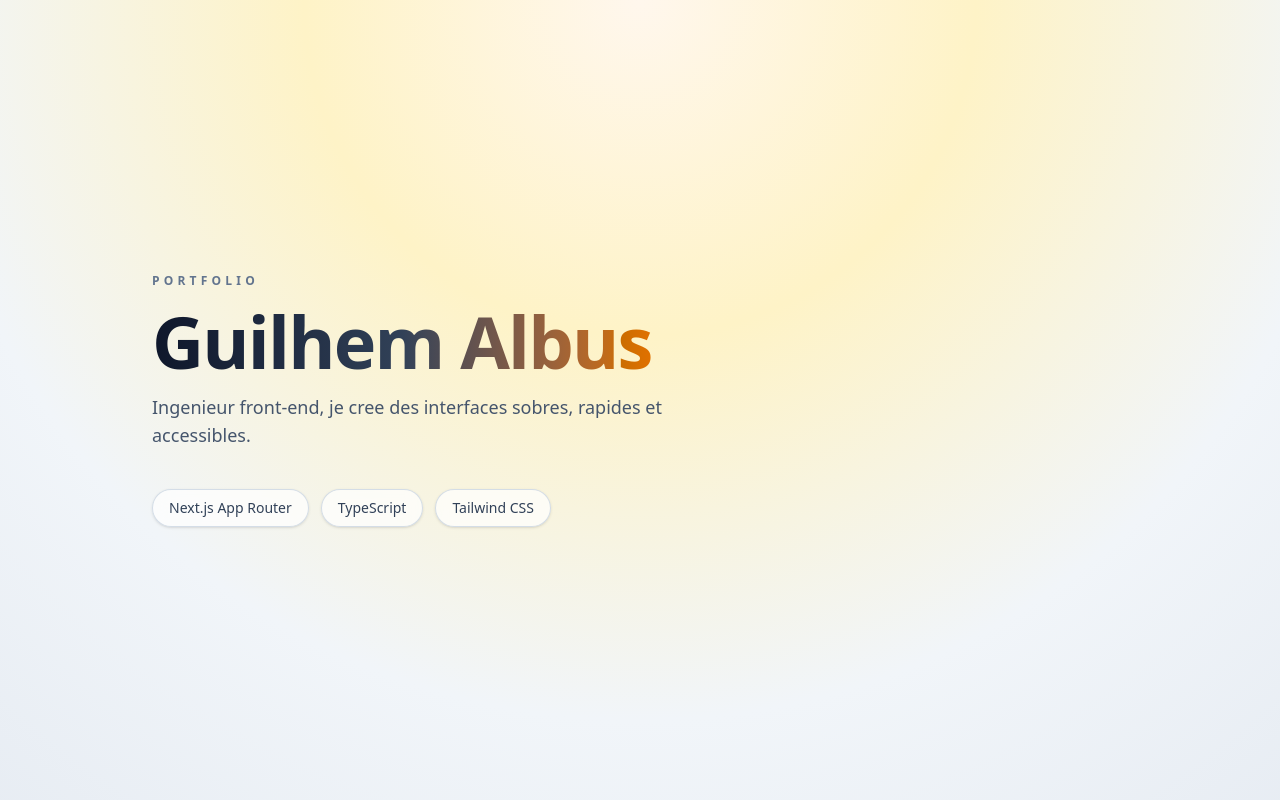
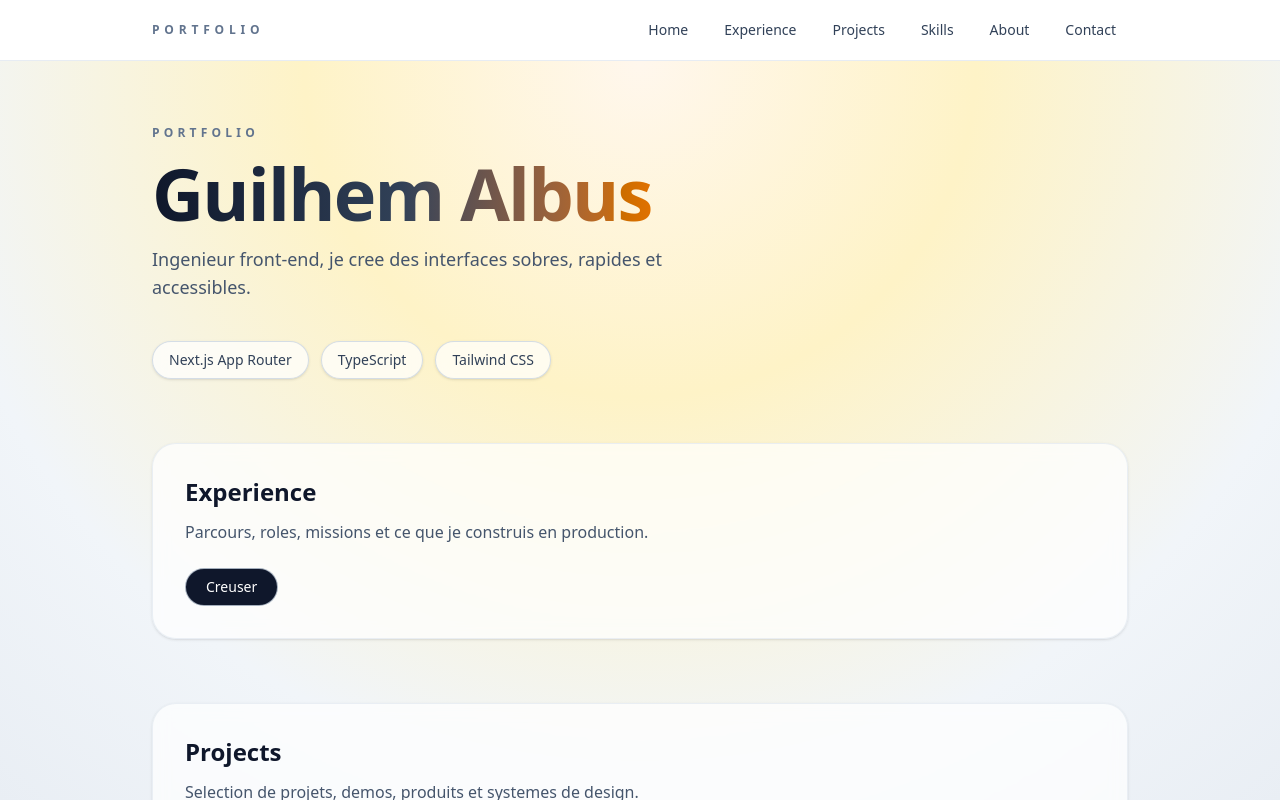
Before and after one commit to GuilhemAl/portfolio2k26, a Next.js app: page / in a window 1280 px wide. Shown: the top 800 px of the page. Built offline with nearby package versions, Linux system fonts and the light colour scheme.

Commit message:
feat: layout navbar + one-page sections + deep pages placeholders

```diff
--- /dev/null
+++ b/app/about/page.tsx
@@ -0,0 +1,10 @@
+export default function AboutPage() {
+  return (
+    <main className="min-h-screen bg-slate-50">
+      <div className="mx-auto max-w-5xl px-6 py-20">
+        <h1 className="text-4xl font-semibold text-slate-900">About</h1>
+        <p className="mt-4 text-slate-600">Page a remplir.</p>
+      </div>
+    </main>
+  );
+}
--- /dev/null
+++ b/app/contact/page.tsx
@@ -0,0 +1,10 @@
+export default function ContactPage() {
+  return (
+    <main className="min-h-screen bg-slate-50">
+      <div className="mx-auto max-w-5xl px-6 py-20">
+        <h1 className="text-4xl font-semibold text-slate-900">Contact</h1>
+        <p className="mt-4 text-slate-600">Page a remplir.</p>
+      </div>
+    </main>
+  );
+}
--- /dev/null
+++ b/app/experience/page.tsx
@@ -0,0 +1,10 @@
+export default function ExperiencePage() {
+  return (
+    <main className="min-h-screen bg-slate-50">
+      <div className="mx-auto max-w-5xl px-6 py-20">
+        <h1 className="text-4xl font-semibold text-slate-900">Experience</h1>
+        <p className="mt-4 text-slate-600">Page a remplir.</p>
+      </div>
+    </main>
+  );
+}
--- a/app/globals.css
+++ b/app/globals.css
@@ -24,3 +24,7 @@ body {
   color: var(--foreground);
   font-family: var(--font-sans);
 }
+
+html {
+  scroll-behavior: smooth;
+}
--- a/app/layout.tsx
+++ b/app/layout.tsx
@@ -2,6 +2,7 @@ import type { Metadata } from "next";
 import { JetBrains_Mono, Space_Grotesk } from "next/font/google";
 import "./globals.css";
 import { site } from "@/lib/site";
+import { Navbar } from "@/components/Navbar";
 
 const spaceGrotesk = Space_Grotesk({
   variable: "--font-space-grotesk",
@@ -28,6 +29,7 @@ export default function RootLayout({
       <body
         className={`${spaceGrotesk.variable} ${jetBrainsMono.variable} antialiased`}
       >
+        <Navbar />
         {children}
       </body>
     </html>
--- a/app/page.tsx
+++ b/app/page.tsx
@@ -1,10 +1,47 @@
+import Link from "next/link";
 import { BrandTitle } from "@/components/BrandTitle";
 import { site } from "@/lib/site";
+
+const sections = [
+  {
+    id: "experience",
+    title: "Experience",
+    description:
+      "Parcours, roles, missions et ce que je construis en production.",
+    href: "/experience",
+  },
+  {
+    id: "projects",
+    title: "Projects",
+    description:
+      "Selection de projets, demos, produits et systemes de design.",
+    href: "/projects",
+  },
+  {
+    id: "skills",
+    title: "Skills",
+    description: "Stack front-end, outils, pratiques et methodes de delivery.",
+    href: "/skills",
+  },
+  {
+    id: "about",
+    title: "About",
+    description: "Vision, valeurs, facon de travailler et inspirations.",
+    href: "/about",
+  },
+  {
+    id: "contact",
+    title: "Contact",
+    description: "Discutons d'une mission ou d'un projet a construire.",
+    href: "/contact",
+  },
+];
 
 export default function Home() {
   return (
     <main className="min-h-screen bg-[radial-gradient(1200px_circle_at_top,_#fff7ed_0,_#fef3c7_28%,_#f1f5f9_60%,_#e2e8f0_100%)]">
-      <div className="mx-auto flex min-h-screen max-w-5xl flex-col justify-center px-6 py-16">
+      <div className="mx-auto flex max-w-5xl flex-col gap-16 px-6 py-16">
+        <section id="top" className="scroll-mt-28">
           <p className="text-xs font-semibold uppercase tracking-[0.35em] text-slate-500">
             Portfolio
           </p>
@@ -24,6 +61,28 @@ export default function Home() {
               Tailwind CSS
             </span>
           </div>
+        </section>
+
+        {sections.map((section) => (
+          <section
+            key={section.id}
+            id={section.id}
+            className="scroll-mt-28 rounded-3xl border border-slate-200/70 bg-white/70 p-8 shadow-sm backdrop-blur"
+          >
+            <h2 className="text-2xl font-semibold text-slate-900">
+              {section.title}
+            </h2>
+            <p className="mt-3 max-w-2xl text-slate-600">
+              {section.description}
+            </p>
+            <Link
+              href={section.href}
+              className="mt-6 inline-flex items-center rounded-full border border-slate-300/80 bg-slate-900 px-5 py-2 text-sm font-medium text-white transition hover:bg-slate-800"
+            >
+              Creuser
+            </Link>
+          </section>
+        ))}
       </div>
     </main>
   );
--- /dev/null
+++ b/app/projects/page.tsx
@@ -0,0 +1,10 @@
+export default function ProjectsPage() {
+  return (
+    <main className="min-h-screen bg-slate-50">
+      <div className="mx-auto max-w-5xl px-6 py-20">
+        <h1 className="text-4xl font-semibold text-slate-900">Projects</h1>
+        <p className="mt-4 text-slate-600">Page a remplir.</p>
+      </div>
+    </main>
+  );
+}
--- /dev/null
+++ b/app/skills/page.tsx
@@ -0,0 +1,10 @@
+export default function SkillsPage() {
+  return (
+    <main className="min-h-screen bg-slate-50">
+      <div className="mx-auto max-w-5xl px-6 py-20">
+        <h1 className="text-4xl font-semibold text-slate-900">Skills</h1>
+        <p className="mt-4 text-slate-600">Page a remplir.</p>
+      </div>
+    </main>
+  );
+}
--- /dev/null
+++ b/components/Navbar.tsx
@@ -0,0 +1,33 @@
+import Link from "next/link";
+
+const navItems = [
+  { label: "Home", href: "/#top" },
+  { label: "Experience", href: "/#experience" },
+  { label: "Projects", href: "/#projects" },
+  { label: "Skills", href: "/#skills" },
+  { label: "About", href: "/#about" },
+  { label: "Contact", href: "/#contact" },
+];
+
+export function Navbar() {
+  return (
+    <header className="sticky top-0 z-50 border-b border-slate-200/80 bg-white/80 backdrop-blur">
+      <nav className="mx-auto flex max-w-5xl flex-wrap items-center justify-between gap-4 px-6 py-4">
+        <span className="text-xs font-semibold uppercase tracking-[0.4em] text-slate-500">
+          Portfolio
+        </span>
+        <div className="flex flex-wrap items-center gap-3 text-sm text-slate-700">
+          {navItems.map((item) => (
+            <Link
+              key={item.href}
+              href={item.href}
+              className="rounded-full px-3 py-1 transition hover:bg-slate-100"
+            >
+              {item.label}
+            </Link>
+          ))}
+        </div>
+      </nav>
+    </header>
+  );
+}
```
Lines whose indentation alone changed are shown as unchanged.
